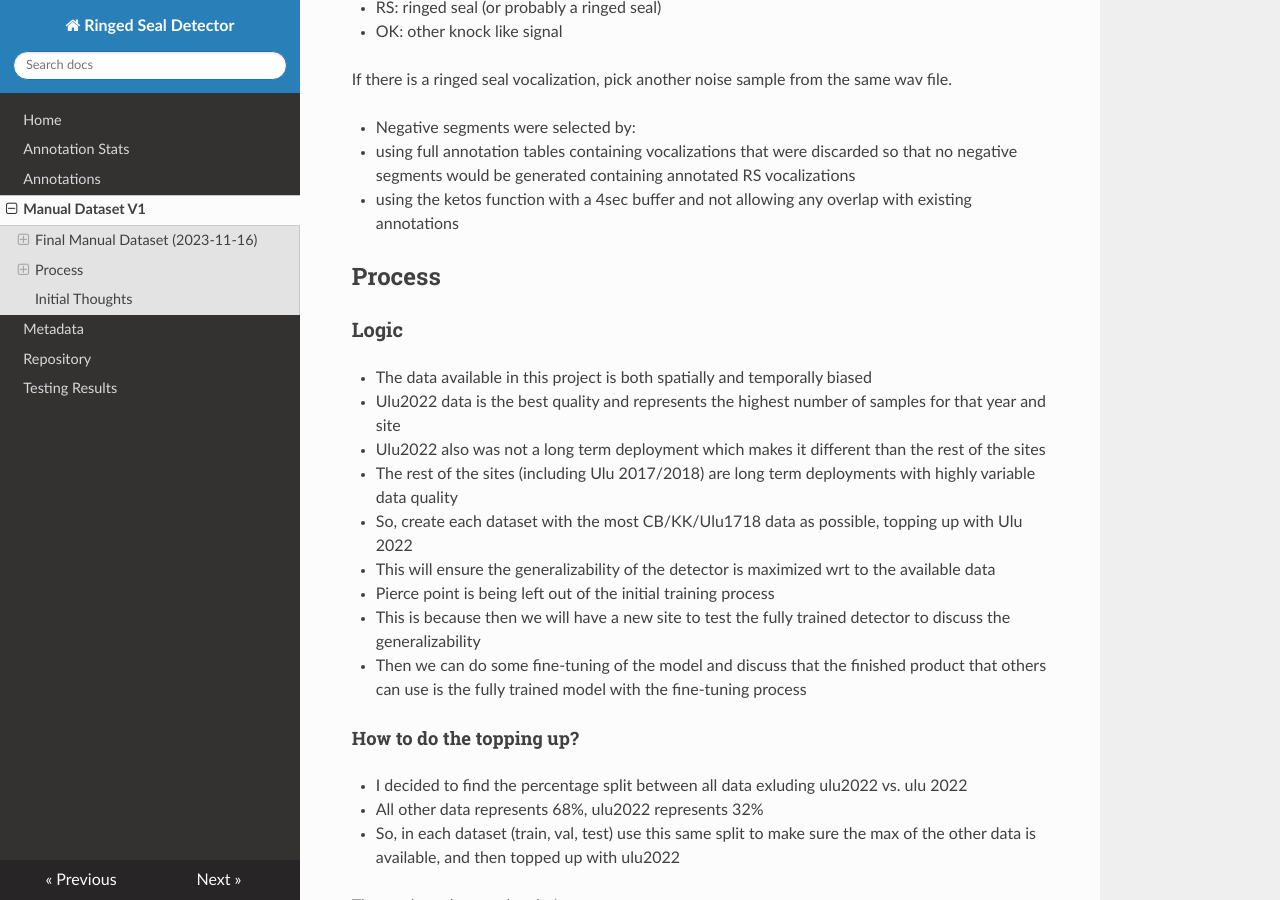
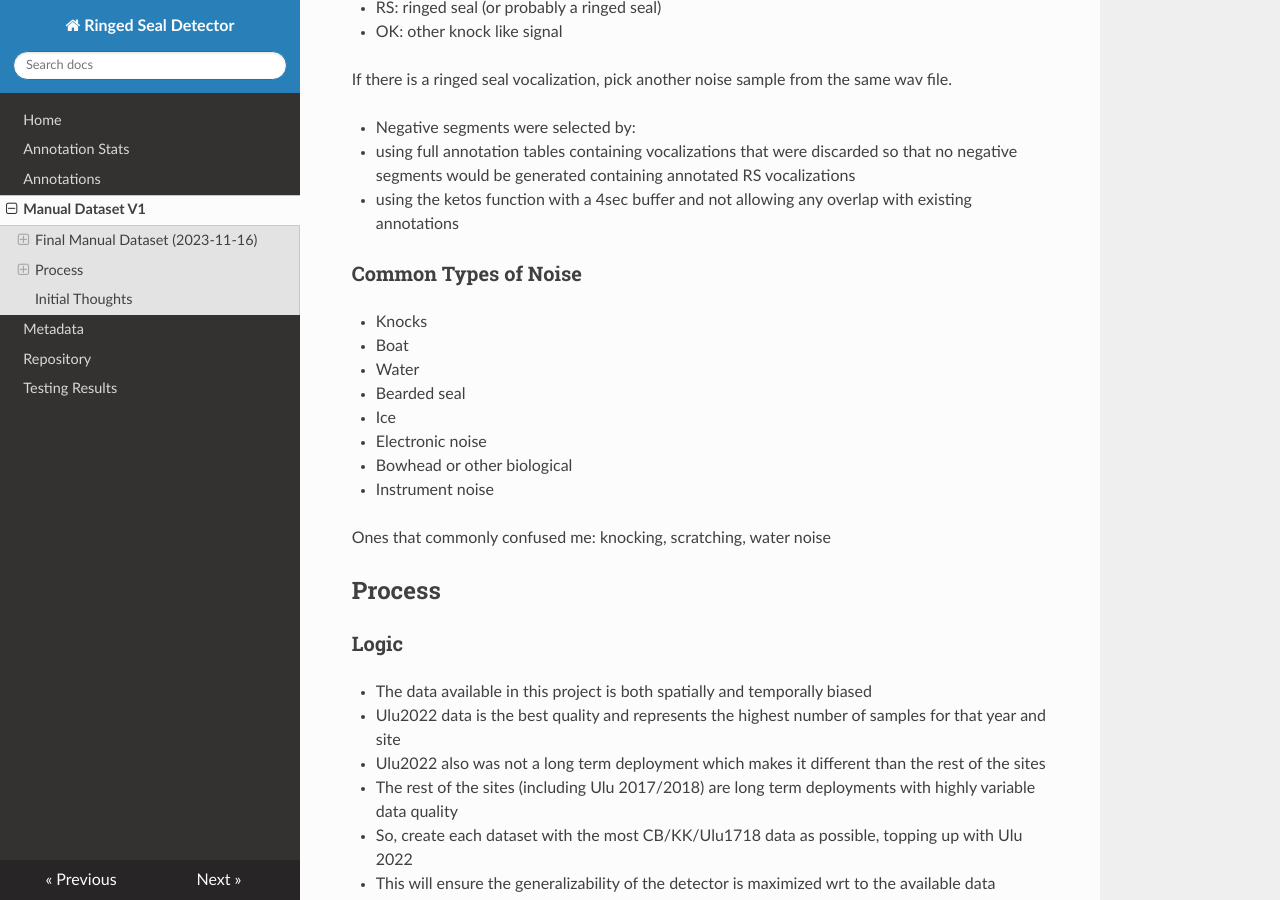
Before and after one commit to karlzam/ringed-seal-docs, an MkDocs documentation site: the page built from docs/manual-dataset.md, in a window 1280 px wide and 900 px high, scrolled down 830 px. Built offline with MkDocs 1.6.1, drawn with Linux system fonts in a browser that asks for light colours; nearby versions of some CDN libraries.

Commit message:
no message

```diff
--- a/docs/manual-dataset.md
+++ b/docs/manual-dataset.md
@@ -34,6 +34,19 @@ If there is a ringed seal vocalization, pick another noise sample from the same
 - Negative segments were selected by:
   - using full annotation tables containing vocalizations that were discarded so that no negative segments would be generated containing annotated RS vocalizations
   - using the ketos function with a 4sec buffer and not allowing any overlap with existing annotations
+
+### Common Types of Noise
+
+- Knocks
+- Boat
+- Water
+- Bearded seal
+- Ice
+- Electronic noise
+- Bowhead or other biological
+- Instrument noise
+
+Ones that commonly confused me: knocking, scratching, water noise
 
 ## Process
 
```
